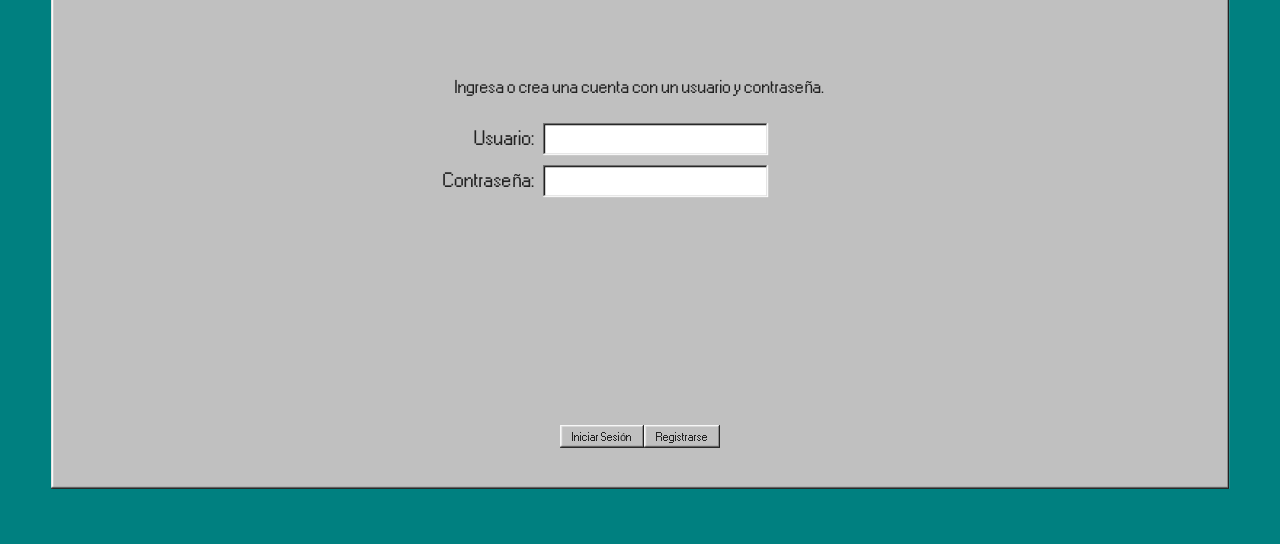
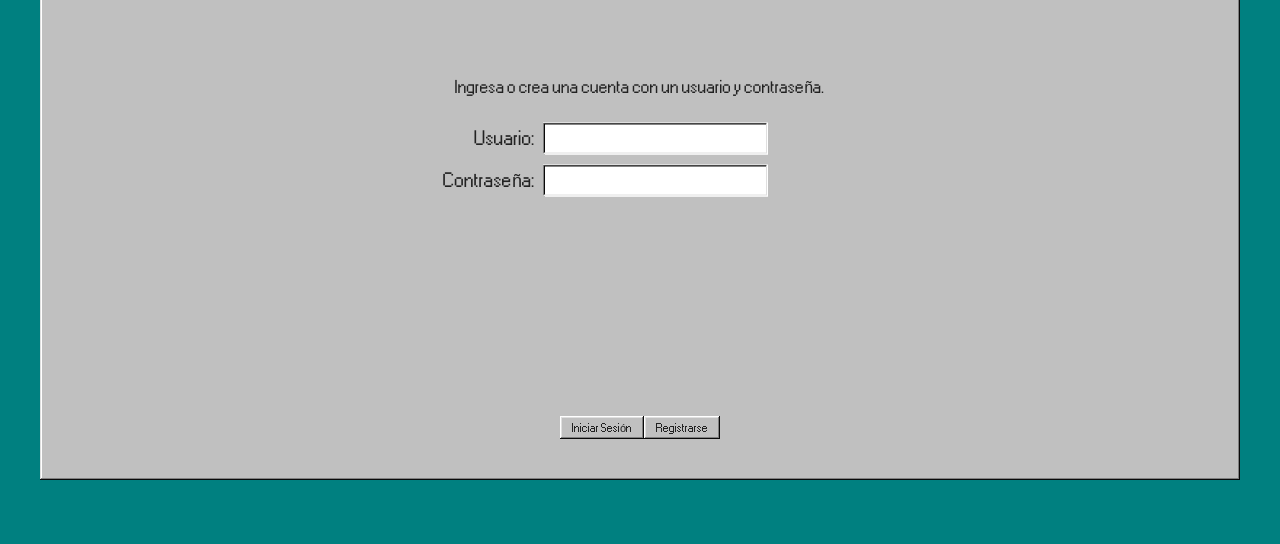
Before and after one commit to Redoct4/Mercado-de-Secretos, an Electron app: page index.html in a window 1280 px wide. Shown: the part 272-816 px from the top of the page. Drawn offline with nearby package versions, Linux system fonts and the light colour scheme.

Commit message:
Fixed window screen alignment

```diff
--- a/general-style.css
+++ b/general-style.css
@@ -2,7 +2,11 @@
 body {
     background-color: #008080;
     height: 100vh;
+    display: flex;
+    justify-content: center; /* Centra horizontalmente la ventana */
+    align-items: center;     /* Centra verticalmente la ventana */
     overflow: hidden; /* Evita barras de desplazamiento innecesarias */
+    margin: 0; /* Elimina márgenes predeterminados del navegador */
 }
 
     /* 2. Forzamos a la ventana de 98.css a cubrir toda la pantalla */
@@ -14,13 +18,10 @@ body {
 }
 
 .screen-window {
-    position: absolute;
-    top: 50%;
-    left: 50%;
-    transform: translate(-50%, -51%);
-
-    width: 92vw; /* Ancho relativo a la ventana del navegador */
-    height: 92vh; /* Alto relativo a la ventana del navegador */
+    width: calc(100vw - 10vh); /* Ancho relativo a la ventana del navegador */
+    height: calc(100vh - 10vh); /* Alto relativo a la ventana del navegador */
+    margin: 0; /* Centra la ventana horizontalmente */
+    transform: translateY(-1vh); /* Ajusta la posición vertical para centrar */
 }
 
     /* 3. El cuerpo de la ventana actúa como organizador vertical */
```
